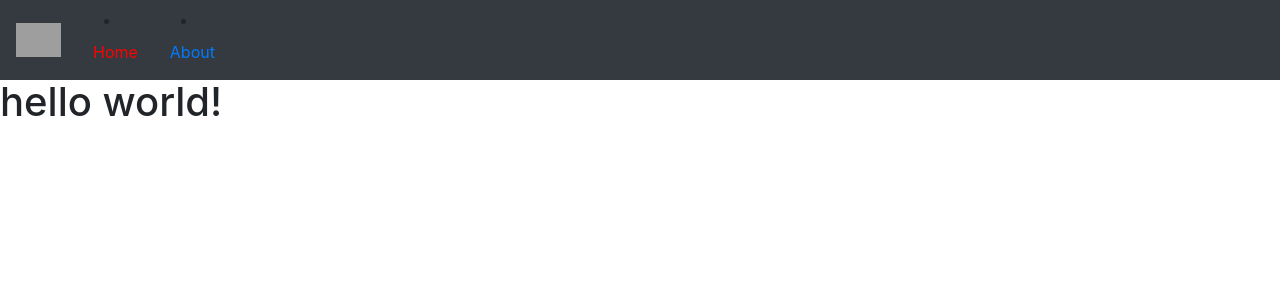
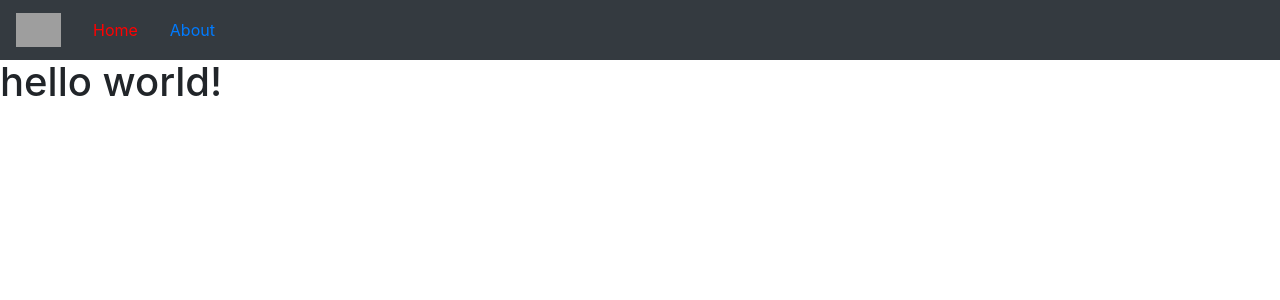
Before and after one commit to Operation-P-E-A-C-C-E-Robotics/Operation-P-E-A-C-C-E-Robotics.github.io, a Jekyll site: the page built from index.html, in a window 1280 px wide. Shown: the top 300 px of the page. Built offline with Jekyll 4.4.1, drawn with Linux system fonts in a browser that asks for light colours; nearby versions of some CDN libraries; grey boxes are pictures that could not be loaded.

Commit message:
weird markers showed up

```diff
--- a/_includes/navigation.html
+++ b/_includes/navigation.html
@@ -1,10 +1,9 @@
 <nav class="navbar navbar-expand-sm bg-dark navbar-dark sticky-top">
     <a class="navbar-brand"><img src="assets/images/CCRALogo.png" style="width:45px;"></a>
     {% for item in site.data.navigation %}
-    <li class="nav-item text-lg-center ">
-        <a class="nav-link" href="{{ item.link }}" {% if page.url == item.link %}style="color: red;"{% endif %}>
+        <a class="nav-item text-lg-center nav-link" href="{{ item.link }}" {% if page.url == item.link %}style="color: red;"{% endif %}>
         {{ item.name }}
       </a>
-    </li>
+
     {% endfor %}
   </nav>
```
